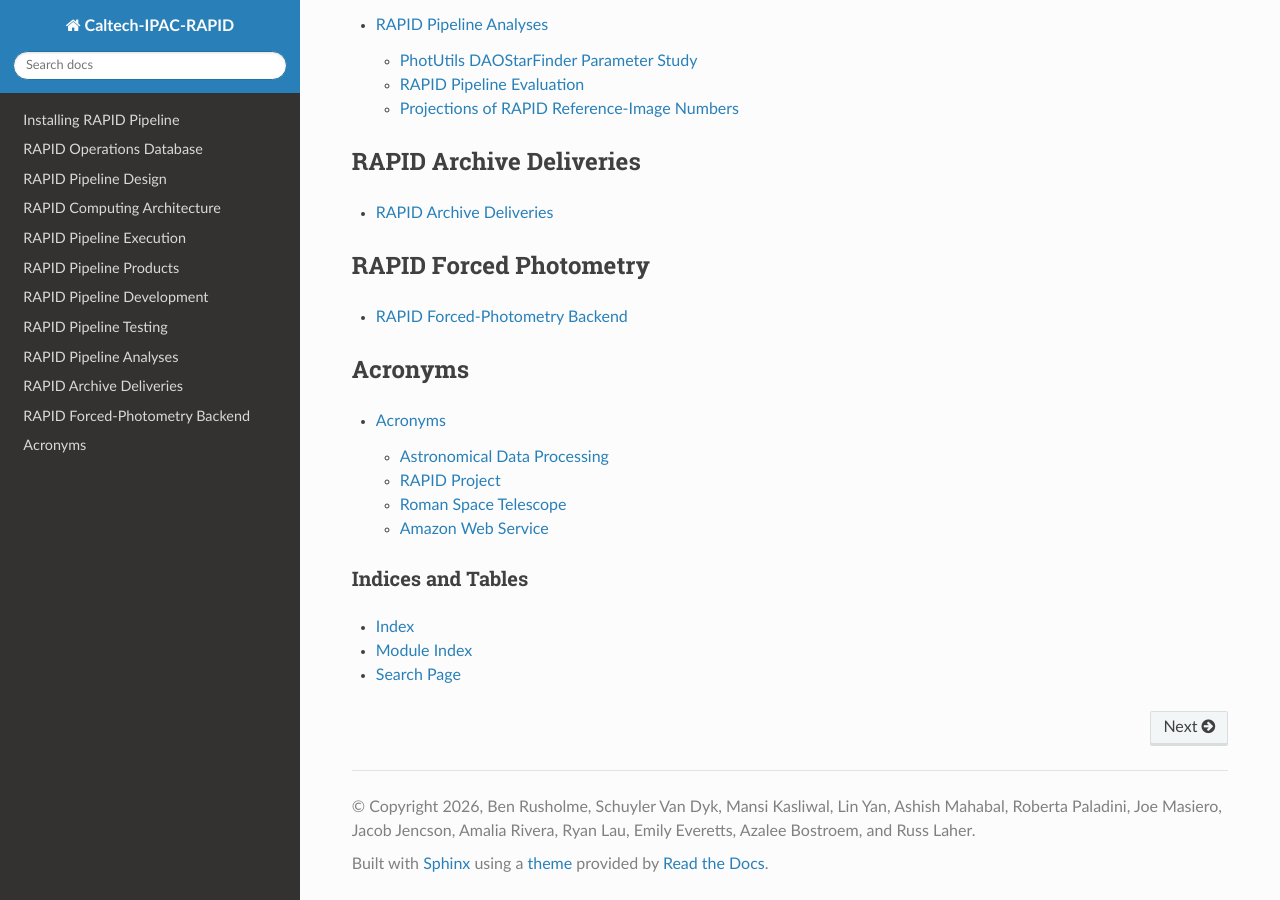
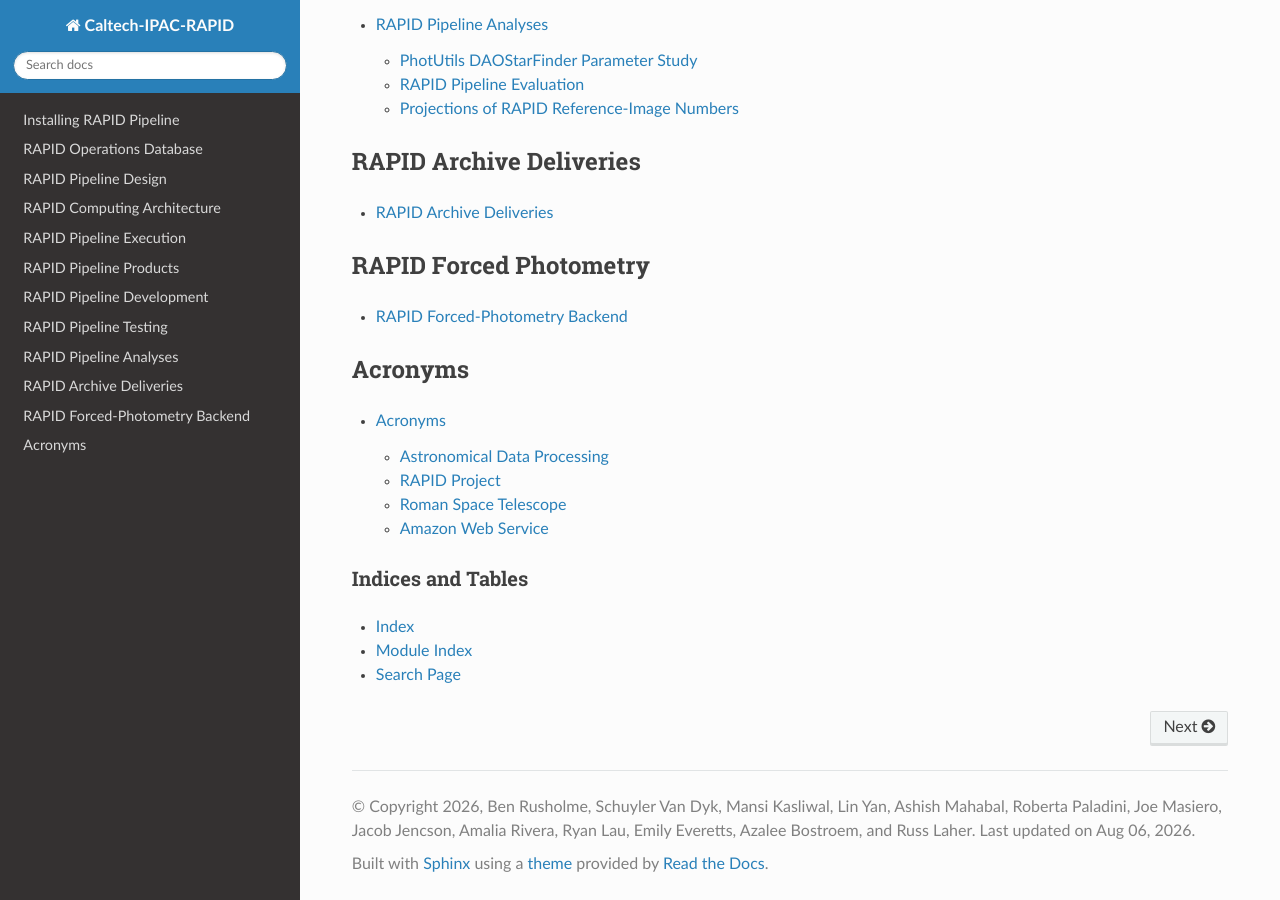
Before and after one commit to Caltech-IPAC/rapid, a Sphinx documentation site: the page built from docs/source/index.rst, in a window 1280 px wide and 900 px high, scrolled down 2682 px. Built offline with Sphinx 7.4.7 and the Read the Docs theme 3.1.0, drawn with Linux system fonts in a browser that asks for light colours; the version number could not be read and is left out; some of the changed lines change nothing that is shown.

Commit message:
Added sphinx extension for last-edited date on readthedocs

```diff
--- a/docs/requirements.txt
+++ b/docs/requirements.txt
@@ -2,3 +2,4 @@
 sphinx==5.3.0
 sphinx_rtd_theme==1.1.1
 readthedocs-sphinx-search==0.1.1
+sphinx-last-updated-by-git==0.3.8
--- a/docs/source/conf.py
+++ b/docs/source/conf.py
@@ -56,7 +56,17 @@ extensions = [
     'sphinx.ext.mathjax',
     'sphinx.ext.viewcode',
     'sphinx.ext.githubpages',
+    'sphinx_last_updated_by_git',
 ]
+
+# Per-page "Last updated" footer date, taken from the last git commit that
+# touched each page's .rst source (sphinx_last_updated_by_git), rather than
+# the build date.
+html_last_updated_fmt = '%b %d, %Y'
+
+# The generated alert-schema include is untracked and rewritten every build;
+# without this, its timestamp would drag products.rst's date to "today".
+git_exclude_patterns = ['prod/alert_params.inc']
 
 # Add any paths that contain templates here, relative to this directory.
 templates_path = ['_templates']
```
